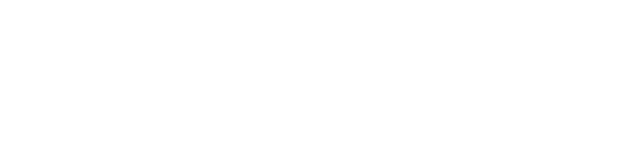
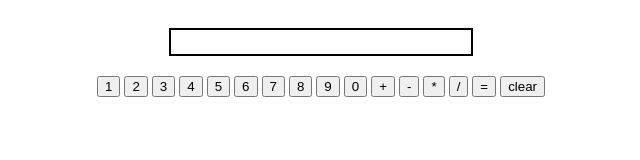
Before and after one commit to Vicker14/calculator, a plain HTML site: page index.html in a window 1280 px wide. Shown: the whole page, without its empty margins (319-959 px from the left). Drawn offline with Linux system fonts and the light colour scheme.

Commit message:
Calculator buttons and display style created

```diff
--- a/index.html
+++ b/index.html
@@ -5,9 +5,28 @@
     <meta name="viewport" content="width=device-width, initial-scale=1.0">
     <title>Calculator</title>
     <link rel="stylesheet" href="styles.css">
-    <script src="logic.js"></script>
+    <script src="logic.js" defer></script>
 </head>
 <body>
+    <div id="display"></div>
+    <div id="controls-container">
+        <button id="number-1" class="number">1</button>
+        <button id="number-2" class="number">2</button>
+        <button id="number-3" class="number">3</button>
+        <button id="number-4" class="number">4</button>
+        <button id="number-5" class="number">5</button>
+        <button id="number-6" class="number">6</button>
+        <button id="number-7" class="number">7</button>
+        <button id="number-8" class="number">8</button>
+        <button id="number-9" class="number">9</button>
+        <button id="number-0" class="number">0</button>
+        <button id="add" class="operation">+</button>
+        <button id="sub" class="operation">-</button>
+        <button id="mul" class="operation">*</button>
+        <button id="div" class="operation">/</button>
+        <button id="equ">=</button>
+        <button id="clear">clear</button>
+    </div>
 
 </body>
 </html>
--- a/styles.css
+++ b/styles.css
@@ -0,0 +1,19 @@
+body {
+    display: flex;
+    flex-direction: column;
+
+    align-items: center;
+}
+
+#display {
+    width: 300px;
+    height: 1.5em;
+
+    display: flex;
+    justify-content: end;
+    align-items: end;
+    margin: 20px 0px;
+
+
+    border: 2px black solid;
+}
```
